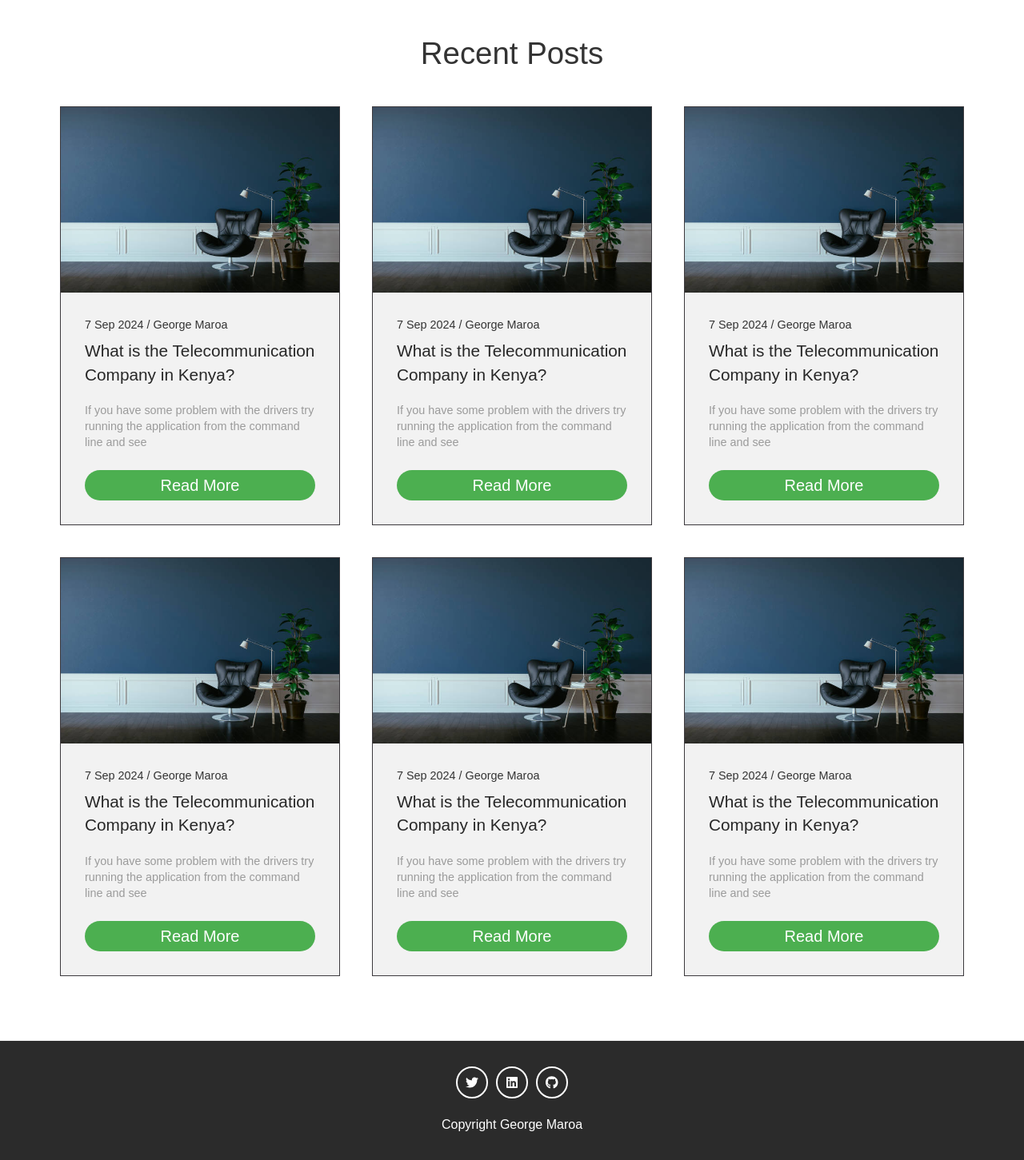
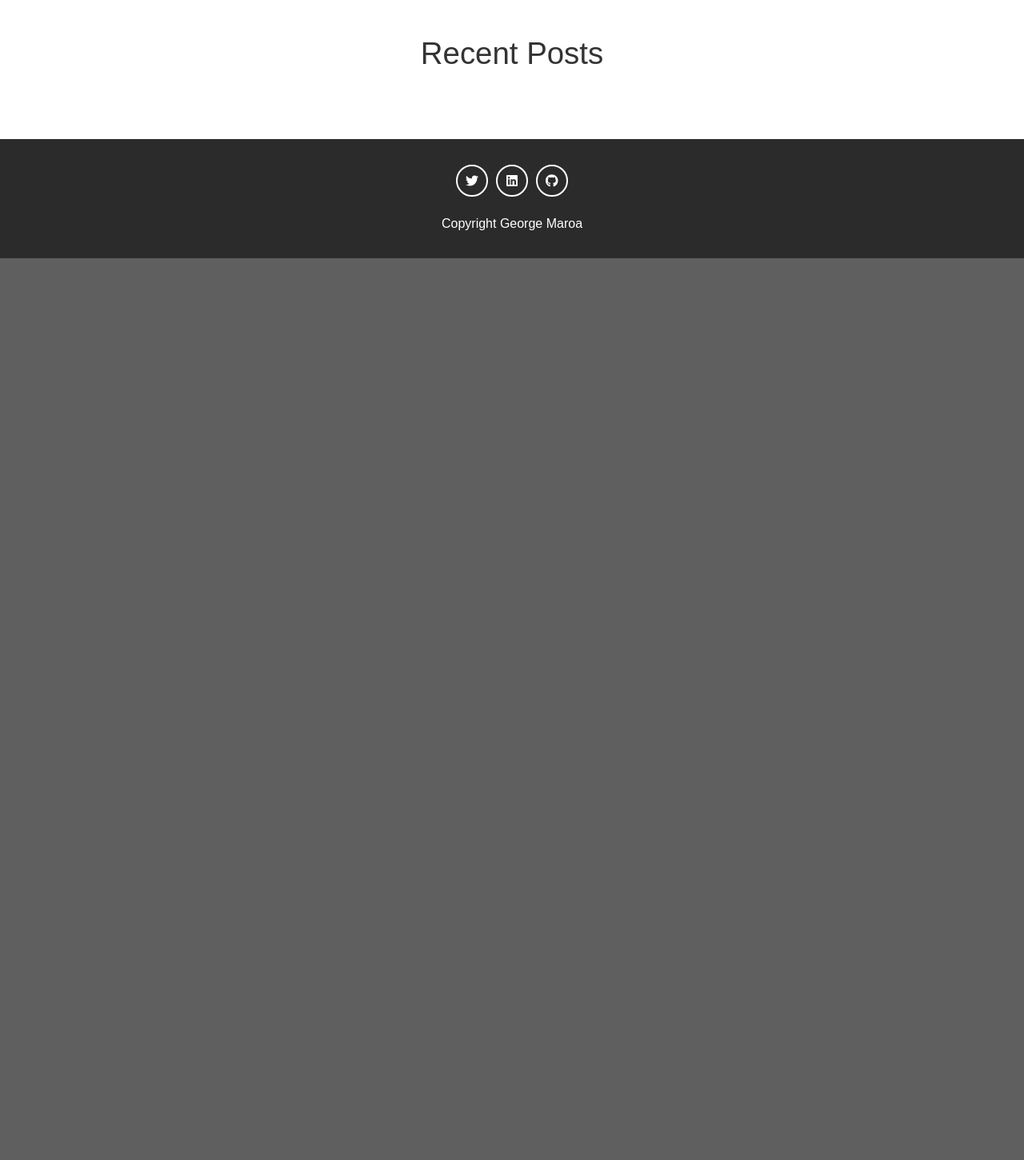
Before and after one commit to Maroa2002/Webstack---Portfolio-Project, a Flask app: page / in a window 1280 px wide. Shown: the part 890-2341 px from the top of the page at 80% size. After the commit the page ends 1213 px from the top, so only its background shows below. Run offline with Flask 3, Linux system fonts and the light colour scheme; some libraries are stand-ins or nearby versions.

Commit message:
loops through each post to display the database

```diff
--- a/templates/index.html
+++ b/templates/index.html
@@ -18,95 +18,22 @@
         </div>
 
         <div class="blog-container">
+            {% for post in posts %}
             <div class="blog-box">
 
                 <div class="blog-img">
-                    <img src="static/images/post.jpg" alt="Blog-img">
+                    <img src="{{ post.img_url }}" alt="Blog-img">
                 </div>
 
                 <div class="blog-text">
-                    <span>7 Sep 2024 / George Maroa</span>
-                    <a href="" class="blog-title"> What is the Telecommunication Company in Kenya?</a>
-                    <p>If you have some problem with the drivers try running the application from the command line and see</p>
+                    <span>{{ post.author }}</span>
+                    <a href="" class="blog-title">{{ post.title }}</a>
+                    <p>{{ post.subtitle }}</p>
                     <a href="" class="read-more">Read More</a>
                 </div>
 
             </div>
-
-            <div class="blog-box">
-
-                <div class="blog-img">
-                    <img src="static/images/post.jpg" alt="Blog-img">
-                </div>
-
-                <div class="blog-text">
-                    <span>7 Sep 2024 / George Maroa</span>
-                    <a href="" class="blog-title"> What is the Telecommunication Company in Kenya?</a>
-                    <p>If you have some problem with the drivers try running the application from the command line and see</p>
-                    <a href="" class="read-more">Read More</a>
-                </div>
-
-            </div>
-
-            <div class="blog-box">
-
-                <div class="blog-img">
-                    <img src="static/images/post.jpg" alt="Blog-img">
-                </div>
-
-                <div class="blog-text">
-                    <span>7 Sep 2024 / George Maroa</span>
-                    <a href="" class="blog-title"> What is the Telecommunication Company in Kenya?</a>
-                    <p>If you have some problem with the drivers try running the application from the command line and see</p>
-                    <a href="" class="read-more">Read More</a>
-                </div>
-
-            </div>
-
-            <div class="blog-box">
-
-                <div class="blog-img">
-                    <img src="static/images/post.jpg" alt="Blog-img">
-                </div>
-
-                <div class="blog-text">
-                    <span>7 Sep 2024 / George Maroa</span>
-                    <a href="" class="blog-title"> What is the Telecommunication Company in Kenya?</a>
-                    <p>If you have some problem with the drivers try running the application from the command line and see</p>
-                    <a href="" class="read-more">Read More</a>
-                </div>
-
-            </div>
-
-            <div class="blog-box">
-
-                <div class="blog-img">
-                    <img src="static/images/post.jpg" alt="Blog-img">
-                </div>
-
-                <div class="blog-text">
-                    <span>7 Sep 2024 / George Maroa</span>
-                    <a href="" class="blog-title"> What is the Telecommunication Company in Kenya?</a>
-                    <p>If you have some problem with the drivers try running the application from the command line and see</p>
-                    <a href="" class="read-more">Read More</a>
-                </div>
-
-            </div>
-
-            <div class="blog-box">
-
-                <div class="blog-img">
-                    <img src="static/images/post.jpg" alt="Blog-img">
-                </div>
-
-                <div class="blog-text">
-                    <span>7 Sep 2024 / George Maroa</span>
-                    <a href="" class="blog-title"> What is the Telecommunication Company in Kenya?</a>
-                    <p>If you have some problem with the drivers try running the application from the command line and see</p>
-                    <a href="" class="read-more">Read More</a>
-                </div>
-
-            </div>
+            {% endfor %}
 
         </div>
 
```
